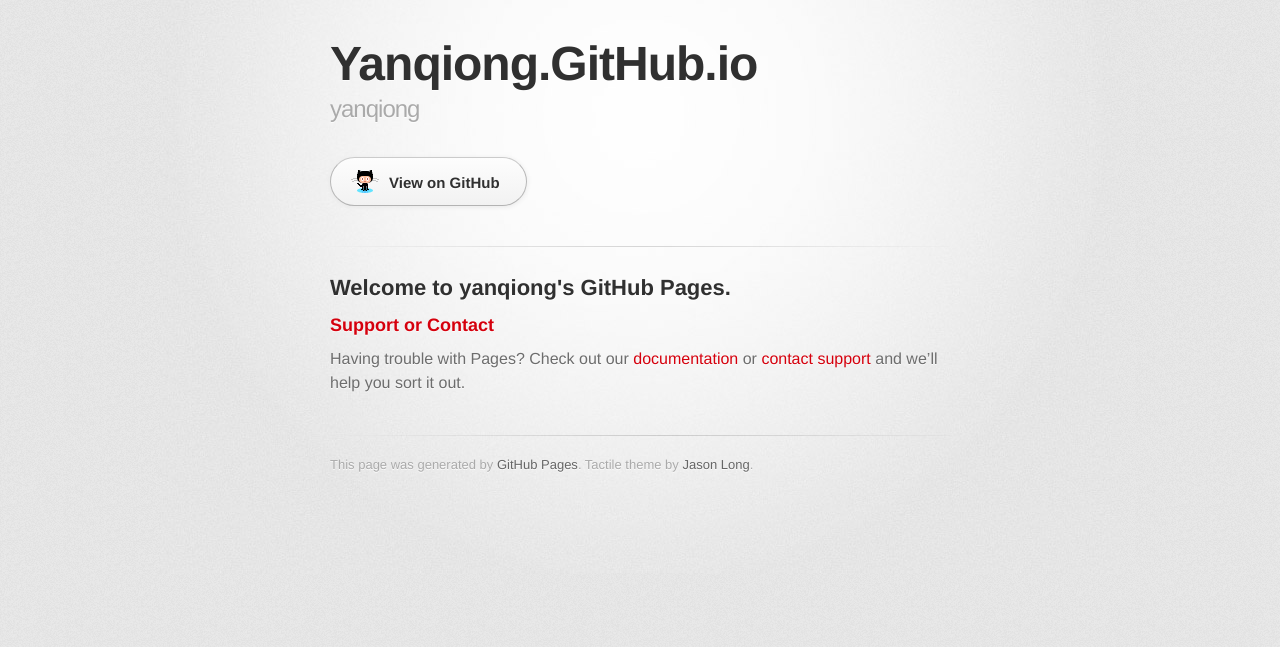
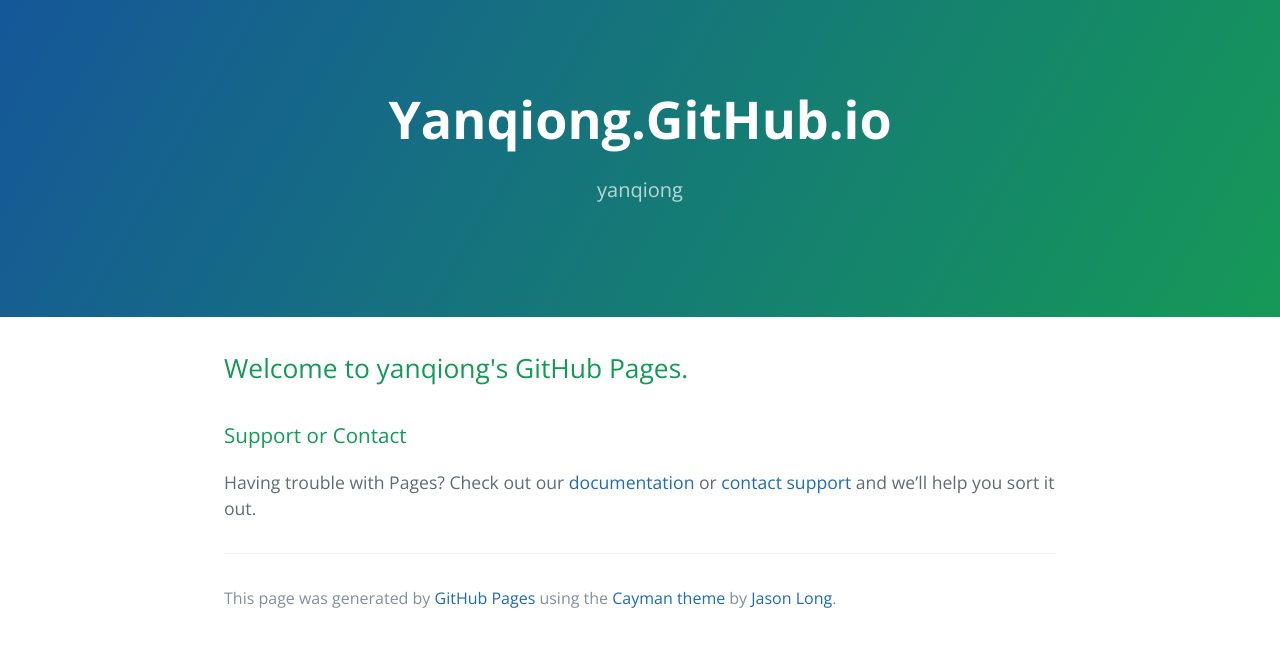
Before and after one commit to yanqiong/yanqiong.github.io, a Jekyll site: the page index.html, which Jekyll copies as it is, in a window 1280 px wide. Shown: the top 647 px of the page. Built offline with Jekyll 4.4.1, drawn with Linux system fonts in a browser that asks for light colours; some web fonts are replaced.

Commit message:
Replace master branch with page content via GitHub

```diff
--- a/index.html
+++ b/index.html
@@ -1,49 +1,36 @@
 <!DOCTYPE html>
-<html>
+<html lang="en-us">
   <head>
-    <meta charset='utf-8'>
-    <meta http-equiv="X-UA-Compatible" content="chrome=1">
-    <link href='https://fonts.googleapis.com/css?family=Chivo:900' rel='stylesheet' type='text/css'>
+    <meta charset="UTF-8">
+    <title>Yanqiong.GitHub.io by yanqiong</title>
+    <meta name="viewport" content="width=device-width, initial-scale=1">
+    <link rel="stylesheet" type="text/css" href="stylesheets/normalize.css" media="screen">
+    <link href='https://fonts.googleapis.com/css?family=Open+Sans:400,700' rel='stylesheet' type='text/css'>
     <link rel="stylesheet" type="text/css" href="stylesheets/stylesheet.css" media="screen">
-    <link rel="stylesheet" type="text/css" href="stylesheets/github-dark.css" media="screen">
-    <link rel="stylesheet" type="text/css" href="stylesheets/print.css" media="print">
-    <!--[if lt IE 9]>
-    <script src="//html5shiv.googlecode.com/svn/trunk/html5.js"></script>
-    <![endif]-->
-    <title>Yanqiong.GitHub.io by yanqiong</title>
+    <link rel="stylesheet" type="text/css" href="stylesheets/github-light.css" media="screen">
   </head>
+  <body>
+    <section class="page-header">
+      <h1 class="project-name">Yanqiong.GitHub.io</h1>
+      <h2 class="project-tagline">yanqiong </h2>
+    </section>
 
-  <body>
-    <div id="container">
-      <div class="inner">
-
-        <header>
-          <h1>Yanqiong.GitHub.io</h1>
-          <h2>yanqiong </h2>
-        </header>
-
-        <section id="downloads" class="clearfix">
-          <a href="https://github.com/yanqiong" id="view-on-github" class="button"><span>View on GitHub</span></a>
-        </section>
-
-        <hr>
-
-        <section id="main_content">
-          <h2>
+    <section class="main-content">
+      <h2>
 <a id="welcome-to-yanqiongs-github-pages" class="anchor" href="#welcome-to-yanqiongs-github-pages" aria-hidden="true"><span class="octicon octicon-link"></span></a>Welcome to yanqiong's GitHub Pages.</h2>
 
 <h3>
 <a id="support-or-contact" class="anchor" href="#support-or-contact" aria-hidden="true"><span class="octicon octicon-link"></span></a>Support or Contact</h3>
 
 <p>Having trouble with Pages? Check out our <a href="https://help.github.com/pages">documentation</a> or <a href="https://github.com/contact">contact support</a> and we’ll help you sort it out.</p>
-        </section>
 
-        <footer>
-          This page was generated by <a href="https://pages.github.com">GitHub Pages</a>. Tactile theme by <a href="https://twitter.com/jasonlong">Jason Long</a>.
-        </footer>
+      <footer class="site-footer">
+
+        <span class="site-footer-credits">This page was generated by <a href="https://pages.github.com">GitHub Pages</a> using the <a href="https://github.com/jasonlong/cayman-theme">Cayman theme</a> by <a href="https://twitter.com/jasonlong">Jason Long</a>.</span>
+      </footer>
+
+    </section>
 
 
-      </div>
-    </div>
   </body>
 </html>
--- /dev/null
+++ b/stylesheets/github-light.css
@@ -0,0 +1,115 @@
+/*
+   Copyright 2014 GitHub Inc.
+
+   Licensed under the Apache License, Version 2.0 (the "License");
+   you may not use this file except in compliance with the License.
+   You may obtain a copy of the License at
+
+       http://www.apache.org/licenses/LICENSE-2.0
+
+   Unless required by applicable law or agreed to in writing, software
+   distributed under the License is distributed on an "AS IS" BASIS,
+   WITHOUT WARRANTIES OR CONDITIONS OF ANY KIND, either express or implied.
+   See the License for the specific language governing permissions and
+   limitations under the License.
+
+*/
+
+.pl-c /* comment */ {
+  color: #969896;
+}
+
+.pl-c1      /* constant, markup.raw, meta.diff.header, meta.module-reference, meta.property-name, support, support.constant, support.variable, variable.other.constant */,
+.pl-s .pl-v /* string variable */ {
+  color: #0086b3;
+}
+
+.pl-e  /* entity */,
+.pl-en /* entity.name */ {
+  color: #795da3;
+}
+
+.pl-s .pl-s1 /* string source */,
+.pl-smi      /* storage.modifier.import, storage.modifier.package, storage.type.java, variable.other, variable.parameter.function */ {
+  color: #333;
+}
+
+.pl-ent /* entity.name.tag */ {
+  color: #63a35c;
+}
+
+.pl-k /* keyword, storage, storage.type */ {
+  color: #a71d5d;
+}
+
+.pl-pds              /* punctuation.definition.string, string.regexp.character-class */,
+.pl-s                /* string */,
+.pl-s .pl-pse .pl-s1 /* string punctuation.section.embedded source */,
+.pl-sr               /* string.regexp */,
+.pl-sr .pl-cce       /* string.regexp constant.character.escape */,
+.pl-sr .pl-sra       /* string.regexp string.regexp.arbitrary-repitition */,
+.pl-sr .pl-sre       /* string.regexp source.ruby.embedded */ {
+  color: #183691;
+}
+
+.pl-v /* variable */ {
+  color: #ed6a43;
+}
+
+.pl-id /* invalid.deprecated */ {
+  color: #b52a1d;
+}
+
+.pl-ii /* invalid.illegal */ {
+  background-color: #b52a1d;
+  color: #f8f8f8;
+}
+
+.pl-sr .pl-cce /* string.regexp constant.character.escape */ {
+  color: #63a35c;
+  font-weight: bold;
+}
+
+.pl-ml /* markup.list */ {
+  color: #693a17;
+}
+
+.pl-mh        /* markup.heading */,
+.pl-mh .pl-en /* markup.heading entity.name */,
+.pl-ms        /* meta.separator */ {
+  color: #1d3e81;
+  font-weight: bold;
+}
+
+.pl-mq /* markup.quote */ {
+  color: #008080;
+}
+
+.pl-mi /* markup.italic */ {
+  color: #333;
+  font-style: italic;
+}
+
+.pl-mb /* markup.bold */ {
+  color: #333;
+  font-weight: bold;
+}
+
+.pl-md /* markup.deleted, meta.diff.header.from-file */ {
+  background-color: #ffecec;
+  color: #bd2c00;
+}
+
+.pl-mi1 /* markup.inserted, meta.diff.header.to-file */ {
+  background-color: #eaffea;
+  color: #55a532;
+}
+
+.pl-mdr /* meta.diff.range */ {
+  color: #795da3;
+  font-weight: bold;
+}
+
+.pl-mo /* meta.output */ {
+  color: #1d3e81;
+}
--- a/stylesheets/stylesheet.css
+++ b/stylesheets/stylesheet.css
@@ -1,373 +1,245 @@
-/* http://meyerweb.com/eric/tools/css/reset/
-   v2.0 | 20110126
-   License: none (public domain)
-*/
-html, body, div, span, applet, object, iframe,
-h1, h2, h3, h4, h5, h6, p, blockquote, pre,
-a, abbr, acronym, address, big, cite, code,
-del, dfn, em, img, ins, kbd, q, s, samp,
-small, strike, strong, sub, sup, tt, var,
-b, u, i, center,
-dl, dt, dd, ol, ul, li,
-fieldset, form, label, legend,
-table, caption, tbody, tfoot, thead, tr, th, td,
-article, aside, canvas, details, embed,
-figure, figcaption, footer, header, hgroup,
-menu, nav, output, ruby, section, summary,
-time, mark, audio, video {
-	padding: 0;
-	margin: 0;
-	font: inherit;
-	font-size: 100%;
-	vertical-align: baseline;
-	border: 0;
-}
-/* HTML5 display-role reset for older browsers */
-article, aside, details, figcaption, figure,
-footer, header, hgroup, menu, nav, section {
-	display: block;
-}
+* {
+  box-sizing: border-box; }
+
 body {
-	line-height: 1;
-}
-ol, ul {
-	list-style: none;
-}
-blockquote, q {
-	quotes: none;
-}
-blockquote:before, blockquote:after,
-q:before, q:after {
-	content: '';
-	content: none;
-}
-table {
-	border-spacing: 0;
-	border-collapse: collapse;
-}
-
-/* LAYOUT STYLES */
-body {
-  font-family: 'Helvetica Neue', Helvetica, Arial, serif;
-  font-size: 1em;
+  padding: 0;
+  margin: 0;
+  font-family: "Open Sans", "Helvetica Neue", Helvetica, Arial, sans-serif;
+  font-size: 16px;
   line-height: 1.5;
-  color: #6d6d6d;
-  text-shadow: 0 1px 0 rgba(255, 255, 255, 0.8);
-  background: #e7e7e7 url(../images/body-bg.png) 0 0 repeat;
-}
+  color: #606c71; }
 
 a {
-  color: #d5000d;
-}
-a:hover {
-  color: #c5000c;
-}
+  color: #1e6bb8;
+  text-decoration: none; }
+  a:hover {
+    text-decoration: underline; }
 
-header {
-  padding-top: 35px;
-  padding-bottom: 25px;
-}
+.btn {
+  display: inline-block;
+  margin-bottom: 1rem;
+  color: rgba(255, 255, 255, 0.7);
+  background-color: rgba(255, 255, 255, 0.08);
+  border-color: rgba(255, 255, 255, 0.2);
+  border-style: solid;
+  border-width: 1px;
+  border-radius: 0.3rem;
+  transition: color 0.2s, background-color 0.2s, border-color 0.2s; }
+  .btn + .btn {
+    margin-left: 1rem; }
 
-header h1 {
-  font-family: 'Chivo', 'Helvetica Neue', Helvetica, Arial, serif;
-  font-size: 48px; font-weight: 900;
-  line-height: 1.2;
-  color: #303030;
-  letter-spacing: -1px;
-}
+.btn:hover {
+  color: rgba(255, 255, 255, 0.8);
+  text-decoration: none;
+  background-color: rgba(255, 255, 255, 0.2);
+  border-color: rgba(255, 255, 255, 0.3); }
 
-header h2 {
-  font-size: 24px;
+@media screen and (min-width: 64em) {
+  .btn {
+    padding: 0.75rem 1rem; } }
+
+@media screen and (min-width: 42em) and (max-width: 64em) {
+  .btn {
+    padding: 0.6rem 0.9rem;
+    font-size: 0.9rem; } }
+
+@media screen and (max-width: 42em) {
+  .btn {
+    display: block;
+    width: 100%;
+    padding: 0.75rem;
+    font-size: 0.9rem; }
+    .btn + .btn {
+      margin-top: 1rem;
+      margin-left: 0; } }
+
+.page-header {
+  color: #fff;
+  text-align: center;
+  background-color: #159957;
+  background-image: linear-gradient(120deg, #155799, #159957); }
+
+@media screen and (min-width: 64em) {
+  .page-header {
+    padding: 5rem 6rem; } }
+
+@media screen and (min-width: 42em) and (max-width: 64em) {
+  .page-header {
+    padding: 3rem 4rem; } }
+
+@media screen and (max-width: 42em) {
+  .page-header {
+    padding: 2rem 1rem; } }
+
+.project-name {
+  margin-top: 0;
+  margin-bottom: 0.1rem; }
+
+@media screen and (min-width: 64em) {
+  .project-name {
+    font-size: 3.25rem; } }
+
+@media screen and (min-width: 42em) and (max-width: 64em) {
+  .project-name {
+    font-size: 2.25rem; } }
+
+@media screen and (max-width: 42em) {
+  .project-name {
+    font-size: 1.75rem; } }
+
+.project-tagline {
+  margin-bottom: 2rem;
   font-weight: normal;
-  line-height: 1.3;
-  color: #aaa;
-  letter-spacing: -1px;
-}
+  opacity: 0.7; }
 
-#container {
-  min-height: 595px;
-  background: transparent url(../images/highlight-bg.jpg) 50% 0 no-repeat;
-}
+@media screen and (min-width: 64em) {
+  .project-tagline {
+    font-size: 1.25rem; } }
 
-.inner {
-  width: 620px;
-  margin: 0 auto;
-}
+@media screen and (min-width: 42em) and (max-width: 64em) {
+  .project-tagline {
+    font-size: 1.15rem; } }
 
-#container .inner img {
-  max-width: 100%;
-}
+@media screen and (max-width: 42em) {
+  .project-tagline {
+    font-size: 1rem; } }
 
-#downloads {
-  margin-bottom: 40px;
-}
+.main-content :first-child {
+  margin-top: 0; }
+.main-content img {
+  max-width: 100%; }
+.main-content h1, .main-content h2, .main-content h3, .main-content h4, .main-content h5, .main-content h6 {
+  margin-top: 2rem;
+  margin-bottom: 1rem;
+  font-weight: normal;
+  color: #159957; }
+.main-content p {
+  margin-bottom: 1em; }
+.main-content code {
+  padding: 2px 4px;
+  font-family: Consolas, "Liberation Mono", Menlo, Courier, monospace;
+  font-size: 0.9rem;
+  color: #383e41;
+  background-color: #f3f6fa;
+  border-radius: 0.3rem; }
+.main-content pre {
+  padding: 0.8rem;
+  margin-top: 0;
+  margin-bottom: 1rem;
+  font: 1rem Consolas, "Liberation Mono", Menlo, Courier, monospace;
+  color: #567482;
+  word-wrap: normal;
+  background-color: #f3f6fa;
+  border: solid 1px #dce6f0;
+  border-radius: 0.3rem; }
+  .main-content pre > code {
+    padding: 0;
+    margin: 0;
+    font-size: 0.9rem;
+    color: #567482;
+    word-break: normal;
+    white-space: pre;
+    background: transparent;
+    border: 0; }
+.main-content .highlight {
+  margin-bottom: 1rem; }
+  .main-content .highlight pre {
+    margin-bottom: 0;
+    word-break: normal; }
+.main-content .highlight pre, .main-content pre {
+  padding: 0.8rem;
+  overflow: auto;
+  font-size: 0.9rem;
+  line-height: 1.45;
+  border-radius: 0.3rem; }
+.main-content pre code, .main-content pre tt {
+  display: inline;
+  max-width: initial;
+  padding: 0;
+  margin: 0;
+  overflow: initial;
+  line-height: inherit;
+  word-wrap: normal;
+  background-color: transparent;
+  border: 0; }
+  .main-content pre code:before, .main-content pre code:after, .main-content pre tt:before, .main-content pre tt:after {
+    content: normal; }
+.main-content ul, .main-content ol {
+  margin-top: 0; }
+.main-content blockquote {
+  padding: 0 1rem;
+  margin-left: 0;
+  color: #819198;
+  border-left: 0.3rem solid #dce6f0; }
+  .main-content blockquote > :first-child {
+    margin-top: 0; }
+  .main-content blockquote > :last-child {
+    margin-bottom: 0; }
+.main-content table {
+  display: block;
+  width: 100%;
+  overflow: auto;
+  word-break: normal;
+  word-break: keep-all; }
+  .main-content table th {
+    font-weight: bold; }
+  .main-content table th, .main-content table td {
+    padding: 0.5rem 1rem;
+    border: 1px solid #e9ebec; }
+.main-content dl {
+  padding: 0; }
+  .main-content dl dt {
+    padding: 0;
+    margin-top: 1rem;
+    font-size: 1rem;
+    font-weight: bold; }
+  .main-content dl dd {
+    padding: 0;
+    margin-bottom: 1rem; }
+.main-content hr {
+  height: 2px;
+  padding: 0;
+  margin: 1rem 0;
+  background-color: #eff0f1;
+  border: 0; }
 
-a.button {
+@media screen and (min-width: 64em) {
+  .main-content {
+    max-width: 64rem;
+    padding: 2rem 6rem;
+    margin: 0 auto;
+    font-size: 1.1rem; } }
+
+@media screen and (min-width: 42em) and (max-width: 64em) {
+  .main-content {
+    padding: 2rem 4rem;
+    font-size: 1.1rem; } }
+
+@media screen and (max-width: 42em) {
+  .main-content {
+    padding: 2rem 1rem;
+    font-size: 1rem; } }
+
+.site-footer {
+  padding-top: 2rem;
+  margin-top: 2rem;
+  border-top: solid 1px #eff0f1; }
+
+.site-footer-owner {
   display: block;
-  float: left;
-  width: 179px;
-  padding: 12px 8px 12px 8px;
-  margin-right: 14px;
-  font-size: 15px;
-  font-weight: bold;
-  line-height: 25px;
-  color: #303030;
-  background: #fdfdfd; /* Old browsers */
-  background: -moz-linear-gradient(top,  #fdfdfd 0%, #f2f2f2 100%); /* FF3.6+ */
-  background: -webkit-gradient(linear, left top, left bottom, color-stop(0%,#fdfdfd), color-stop(100%,#f2f2f2)); /* Chrome,Safari4+ */
-  background: -webkit-linear-gradient(top,  #fdfdfd 0%,#f2f2f2 100%); /* Chrome10+,Safari5.1+ */
-  background: -o-linear-gradient(top,  #fdfdfd 0%,#f2f2f2 100%); /* Opera 11.10+ */
-  background: -ms-linear-gradient(top,  #fdfdfd 0%,#f2f2f2 100%); /* IE10+ */
-  background: linear-gradient(top,  #fdfdfd 0%,#f2f2f2 100%); /* W3C */
-  filter: progid:DXImageTransform.Microsoft.gradient( startColorstr='#fdfdfd', endColorstr='#f2f2f2',GradientType=0 ); /* IE6-9 */
-  border-top: solid 1px #cbcbcb;
-  border-right: solid 1px #b7b7b7;
-  border-bottom: solid 1px #b3b3b3;
-  border-left: solid 1px #b7b7b7;
-  border-radius: 30px;
-  -webkit-box-shadow: 10px 10px 5px #888;
-  -moz-box-shadow: 10px 10px 5px #888;
-  box-shadow: 0px 1px 5px #e8e8e8;
-  -moz-border-radius: 30px;
-  -webkit-border-radius: 30px;
-}
-a.button:hover {
-  background: #fafafa; /* Old browsers */
-  background: -moz-linear-gradient(top,  #fdfdfd 0%, #f6f6f6 100%); /* FF3.6+ */
-  background: -webkit-gradient(linear, left top, left bottom, color-stop(0%,#fdfdfd), color-stop(100%,#f6f6f6)); /* Chrome,Safari4+ */
-  background: -webkit-linear-gradient(top,  #fdfdfd 0%,#f6f6f6 100%); /* Chrome10+,Safari5.1+ */
-  background: -o-linear-gradient(top,  #fdfdfd 0%,#f6f6f6 100%); /* Opera 11.10+ */
-  background: -ms-linear-gradient(top,  #fdfdfd 0%,#f6f6f6 100%); /* IE10+ */
-  background: linear-gradient(top,  #fdfdfd 0%,#f6f6f6, 100%); /* W3C */
-  filter: progid:DXImageTransform.Microsoft.gradient( startColorstr='#fdfdfd', endColorstr='#f6f6f6',GradientType=0 ); /* IE6-9 */
-  border-top: solid 1px #b7b7b7;
-  border-right: solid 1px #b3b3b3;
-  border-bottom: solid 1px #b3b3b3;
-  border-left: solid 1px #b3b3b3;
-}
+  font-weight: bold; }
 
-a.button span {
-  display: block;
-  height: 23px;
-  padding-left: 50px;
-}
+.site-footer-credits {
+  color: #819198; }
 
-#download-zip span {
-  background: transparent url(../images/zip-icon.png) 12px 50% no-repeat;
-}
-#download-tar-gz span {
-  background: transparent url(../images/tar-gz-icon.png) 12px 50% no-repeat;
-}
-#view-on-github span {
-  background: transparent url(../images/octocat-icon.png) 12px 50% no-repeat;
-}
-#view-on-github {
-  margin-right: 0;
-}
+@media screen and (min-width: 64em) {
+  .site-footer {
+    font-size: 1rem; } }
 
-code, pre {
-  margin-bottom: 30px;
-  font-family: Monaco, "Bitstream Vera Sans Mono", "Lucida Console", Terminal;
-  font-size: 14px;
-  color: #222;
-}
+@media screen and (min-width: 42em) and (max-width: 64em) {
+  .site-footer {
+    font-size: 1rem; } }
 
-code {
-  padding: 0 3px;
-  background-color: #f2f2f2;
-  border: solid 1px #ddd;
-}
-
-pre {
-  padding: 20px;
-  overflow: auto;
-  color: #f2f2f2;
-  text-shadow: none;
-  background: #303030;
-}
-pre code {
-  padding: 0;
-  color: #f2f2f2;
-  background-color: #303030;
-  border: none;
-}
-
-ul, ol, dl {
-  margin-bottom: 20px;
-}
-
-
-/* COMMON STYLES */
-
-hr {
-  height: 1px;
-  padding-bottom: 1em;
-  margin-top: 1em;
-  line-height: 1px;
-  background: transparent url('../images/hr.png') 50% 0 no-repeat;
-  border: none;
-}
-
-strong {
-  font-weight: bold;
-}
-
-em {
-  font-style: italic;
-}
-
-table {
-  width: 100%;
-  border: 1px solid #ebebeb;
-}
-
-th {
-  font-weight: 500;
-}
-
-td {
-  font-weight: 300;
-  text-align: center;
-  border: 1px solid #ebebeb;
-}
-
-form {
-  padding: 20px;
-  background: #f2f2f2;
-
-}
-
-
-/* GENERAL ELEMENT TYPE STYLES */
-
-h1 {
-  font-size: 32px;
-}
-
-h2 {
-  margin-bottom: 8px;
-  font-size: 22px;
-  font-weight: bold;
-  color: #303030;
-}
-
-h3 {
-  margin-bottom: 8px;
-  font-size: 18px;
-  font-weight: bold;
-  color: #d5000d;
-}
-
-h4 {
-  font-size: 16px;
-  font-weight: bold;
-  color: #303030;
-}
-
-h5 {
-  font-size: 1em;
-  color: #303030;
-}
-
-h6 {
-  font-size: .8em;
-  color: #303030;
-}
-
-p {
-  margin-bottom: 20px;
-  font-weight: 300;
-}
-
-a {
-  text-decoration: none;
-}
-
-p a {
-  font-weight: 400;
-}
-
-blockquote {
-  padding: 0 0 0 30px;
-  margin-bottom: 20px;
-  font-size: 1.6em;
-  border-left: 10px solid #e9e9e9;
-}
-
-ul li {
-  list-style-position: inside;
-  list-style: disc;
-  padding-left: 20px;
-}
-
-ol li {
-  list-style-position: inside;
-  list-style: decimal;
-  padding-left: 3px;
-}
-
-dl dt {
-  color: #303030;
-}
-
-footer {
-  padding-top: 20px;
-  padding-bottom: 30px;
-  margin-top: 40px;
-  font-size: 13px;
-  color: #aaa;
-  background: transparent url('../images/hr.png') 0 0 no-repeat;
-}
-
-footer a {
-  color: #666;
-}
-footer a:hover {
-  color: #444;
-}
-
-/* MISC */
-.clearfix:after {
-  display: block;
-  height: 0;
-  clear: both;
-  visibility: hidden;
-  content: '.';
-}
-
-.clearfix {display: inline-block;}
-* html .clearfix {height: 1%;}
-.clearfix {display: block;}
-
-/* #Media Queries
-================================================== */
-
-/* Smaller than standard 960 (devices and browsers) */
-@media only screen and (max-width: 959px) { }
-
-/* Tablet Portrait size to standard 960 (devices and browsers) */
-@media only screen and (min-width: 768px) and (max-width: 959px) { }
-
-/* All Mobile Sizes (devices and browser) */
-@media only screen and (max-width: 767px) {
-  header {
-    padding-top: 10px;
-    padding-bottom: 10px;
-  }
-  #downloads {
-    margin-bottom: 25px;
-  }
-  #download-zip, #download-tar-gz {
-    display: none;
-  }
-  .inner {
-    width: 94%;
-    margin: 0 auto;
-  }
-}
-
-/* Mobile Landscape Size to Tablet Portrait (devices and browsers) */
-@media only screen and (min-width: 480px) and (max-width: 767px) { }
-
-/* Mobile Portrait Size to Mobile Landscape Size (devices and browsers) */
-@media only screen and (max-width: 479px) { }
+@media screen and (max-width: 42em) {
+  .site-footer {
+    font-size: 0.9rem; } }
```
Also changed, not shown: stylesheets/normalize.css (added).
